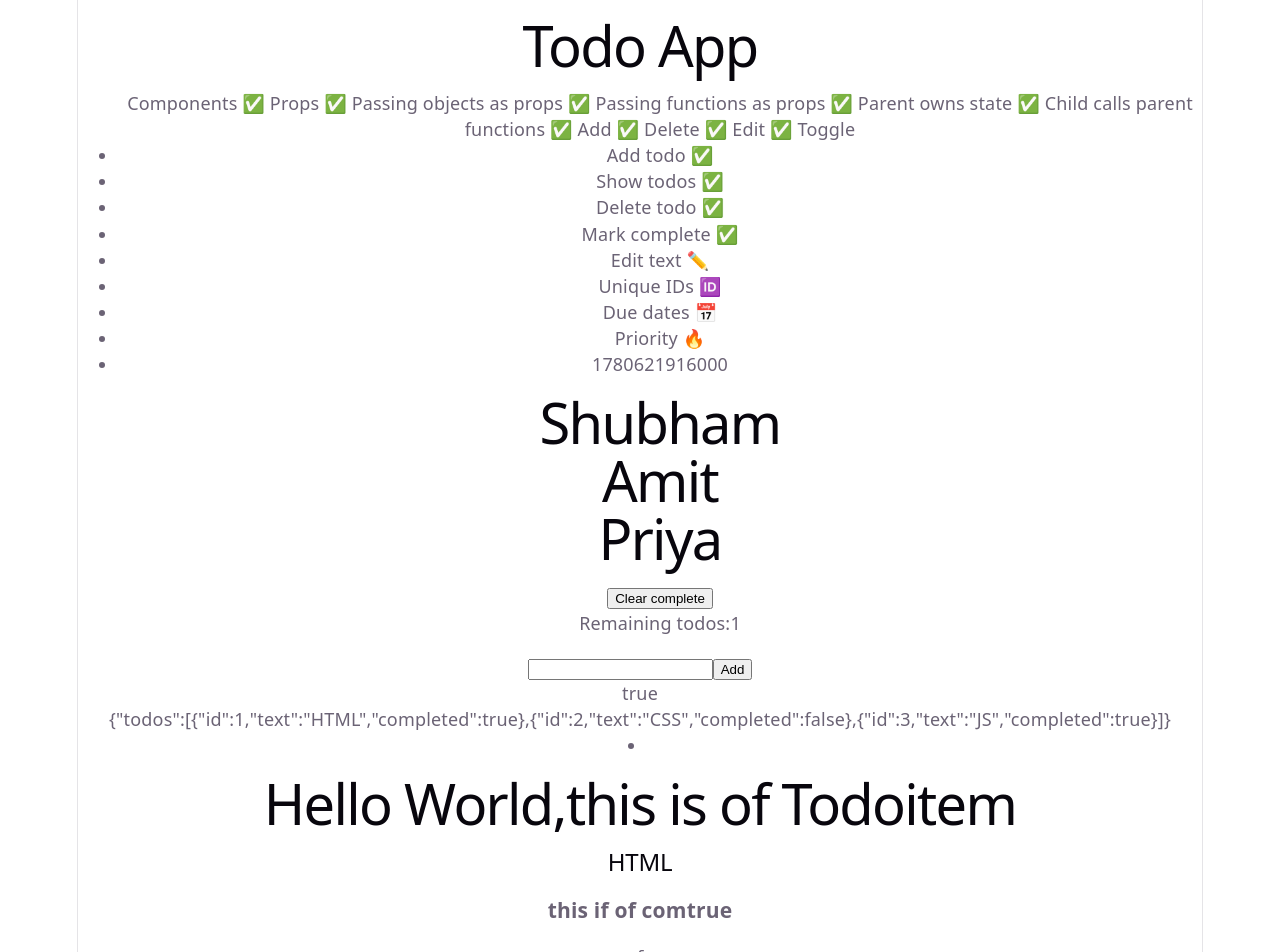
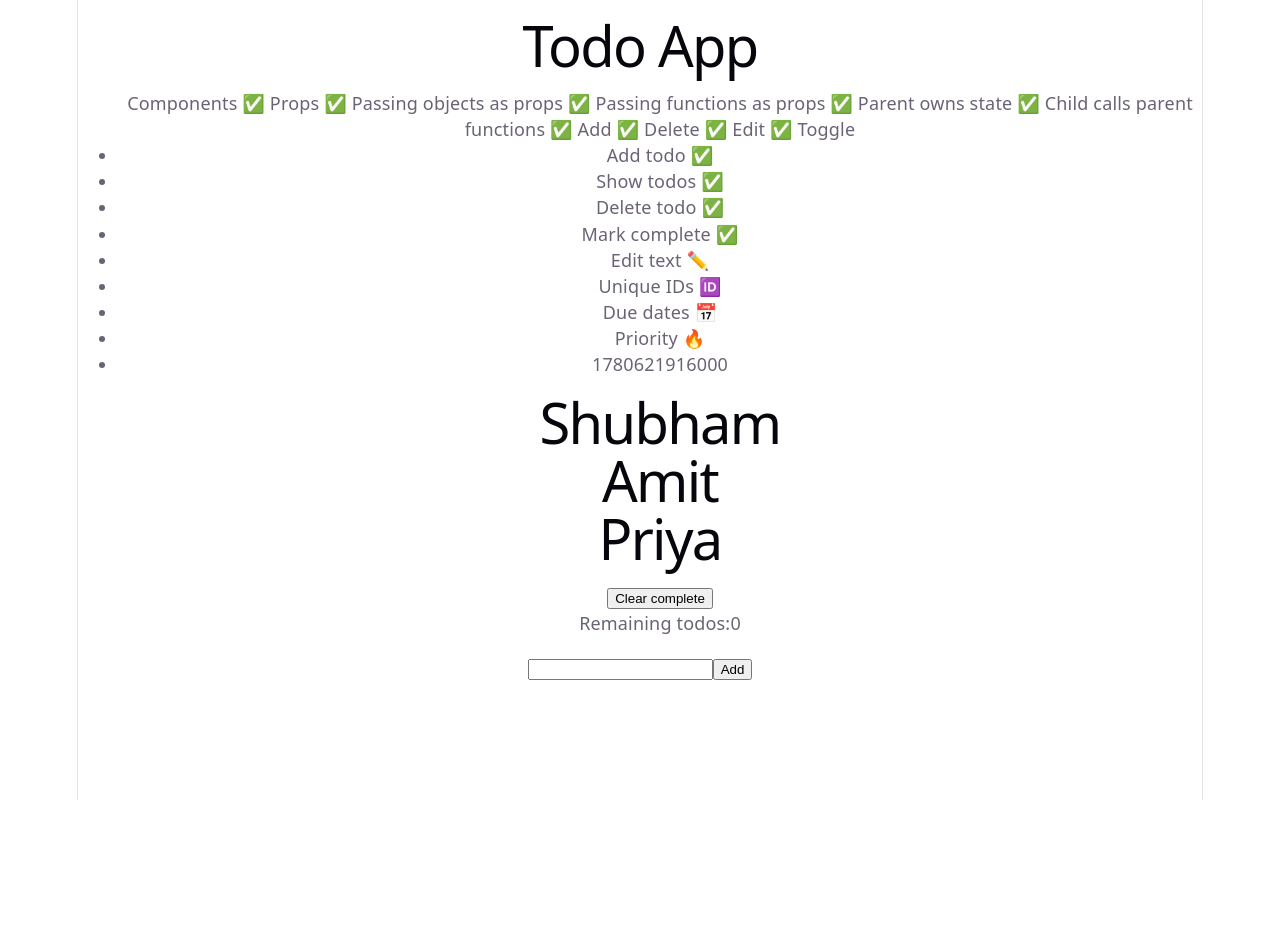
Before and after one commit to Griffin-code-bot/Todo, a React (Vite) app: page / in a window 1280 px wide. Shown: the top 952 px of the page. After the commit the page ends 800 px from the top, so only its background shows below. Built offline with nearby package versions, Linux system fonts and the light colour scheme.

Commit message:
added persistence

```diff
--- a/components/TodoItem.jsx
+++ b/components/TodoItem.jsx
@@ -4,10 +4,13 @@
      return (
           <>
        <li>
-         <h1>Hello World,this is of Todoitem </h1>
+
         <h2>{props.todo.text}</h2>
-        <h3>this if of com{props.todo.completed.toString()}</h3>
+
+{/*
+     <h3>this if of com{props.todo.completed.toString()}</h3>
      <pre>{JSON.stringify(props, null, 2)}</pre>
+*/}
         {props.todo.completed ? "✅" :" ❌"}
 
 
--- a/components/TodoList.jsx
+++ b/components/TodoList.jsx
@@ -5,9 +5,11 @@ export default function TodoList(props) {
 
  return (
           <>
+{/*
 <p>{String(Array.isArray(props.todos))}</p>
  <p>{JSON.stringify(props)}</p>
-         {/*  <TodoItem todo={{text:"test todo"}} />*/}
+*/}
+      {/*  <TodoItem todo={{text:"test todo"}} />*/}
 
 
          { props.todos.map(todo => (
--- a/src/App.jsx
+++ b/src/App.jsx
@@ -1,4 +1,4 @@
-import { useState } from 'react'
+import { useState, useEffect } from 'react'
 import reactLogo from './assets/react.svg'
 import viteLogo from './assets/vite.svg'
 import heroImg from './assets/hero.png'
@@ -15,22 +15,15 @@ import TodoList from '../components/TodoList.jsx'
 function App() {
   const [count, setCount] = useState(0)
   const [task, setTask] = useState("");
-  const [todos, setTodos] = useState( [{
-         id:1,
-         text:"HTML",
-         completed:true,
-	},
-        {
-	 id:2,
-         text:"CSS",
-         completed:false
-         },
-         {
-         id:3,
-         text:"JS",
-         completed:true
-         }
-       ]
+  const [todos, setTodos] = useState( ()=> {
+const data = localStorage.getItem("todos")
+
+  if (data) {
+    return JSON.parse(data)
+  }
+
+  return []
+}
       )
 
 
@@ -96,6 +89,27 @@ function clearCompleted() {
 
 }
 
+{/*
+useEffect( ()=> {
+
+    const data = localStorage.getItem("todos")
+
+     if(data) {
+         setTodos(JSON.parse(data))
+        }
+
+     }
+     ,[] )
+*/}
+
+
+   useEffect( ()=> {
+
+       localStorage.setItem("todos",
+        JSON.stringify(todos)
+        )
+    }
+    ,[todos])
 
 
 
@@ -139,8 +153,10 @@ Components
      <Name name="Shubham" />
      <Name name="Amit" />
      <Name name="Priya" />
-
-    <button onClick={clearCompleted}>Clear complete </button>
+{/*
+   <p>{JSON.stringify(todos)}</p>
+*/}
+ <button onClick={clearCompleted}>Clear complete </button>
     <p>Remaining todos:{remainingTodos}</p>
 	</ul>
 
@@ -319,3 +335,21 @@ return todo.id === id ?
 )}
 
 */}
+
+
+{/*
+        id:1,
+         text:"HTML",
+         completed:true,
+        },
+        {
+         id:2,
+         text:"CSS",
+         completed:false
+         },
+         {
+         id:3,
+         text:"JS",
+         completed:true
+         }
+*/}
```
